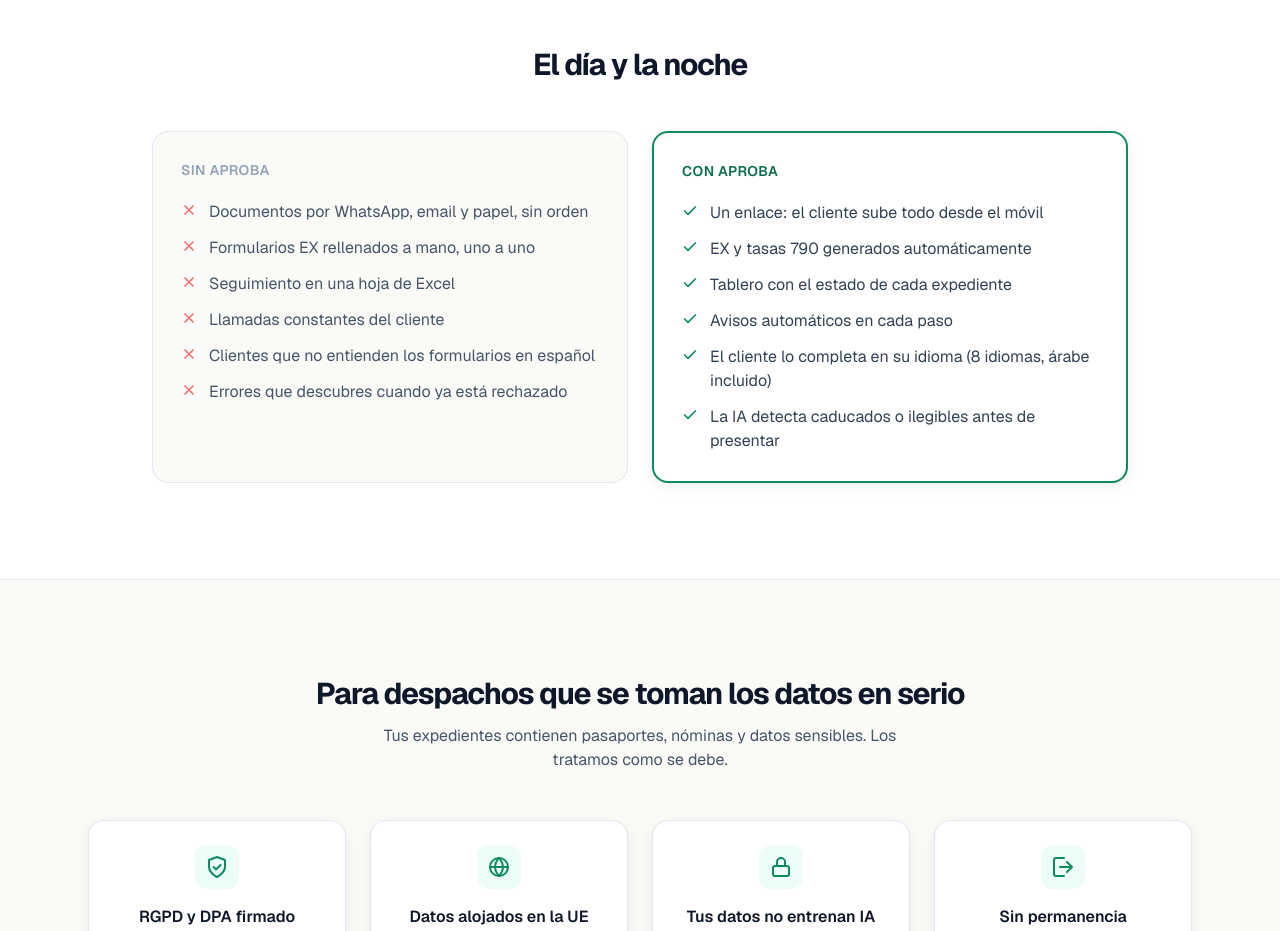
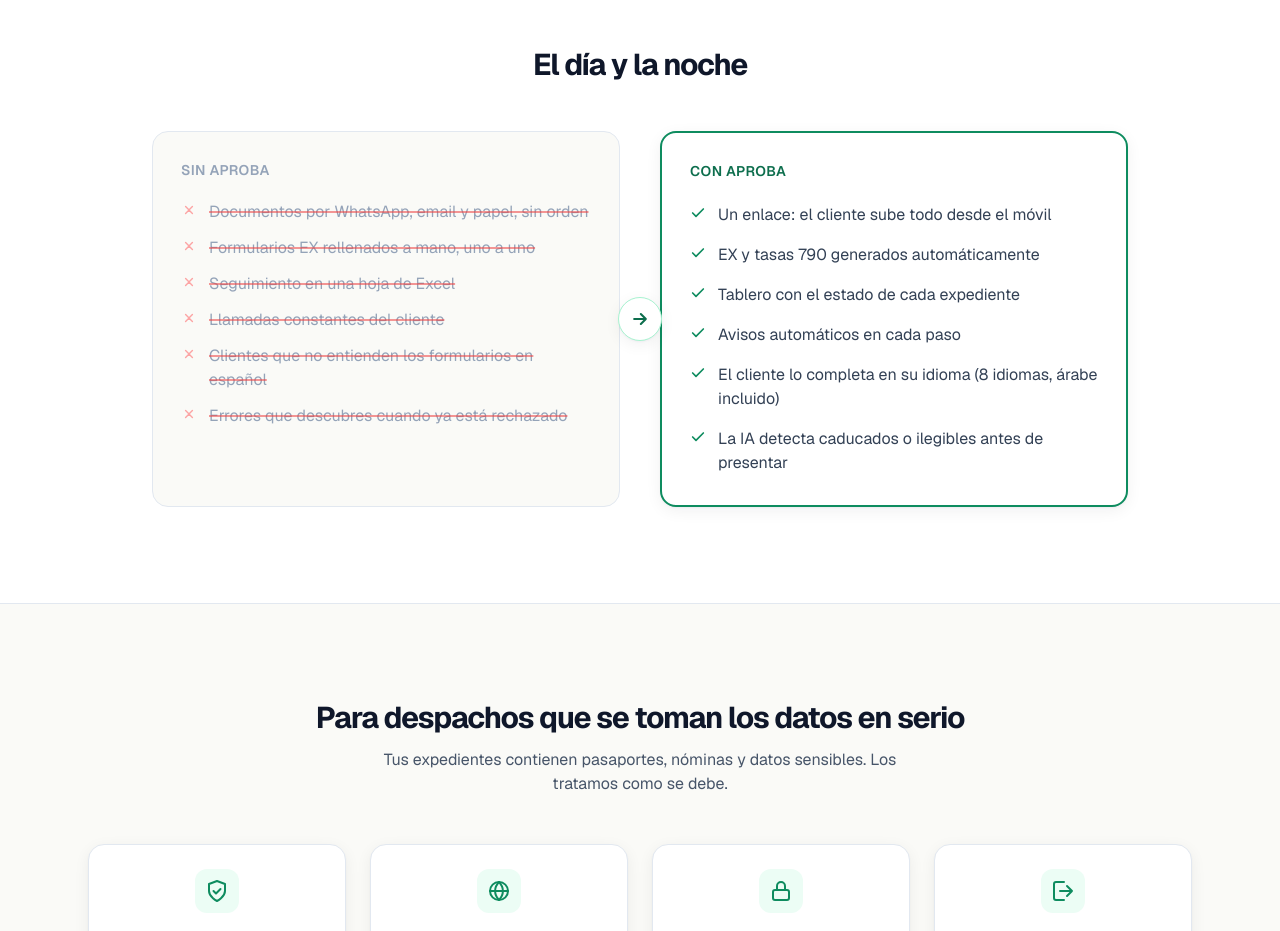
Before and after one commit to matthiasmm-coder/aproba, a Next.js app: page / in a window 1280 px wide. Shown: the part 4660-5591 px from the top of the page. Built offline with nearby package versions, Linux system fonts and the light colour scheme.

Commit message:
Portada: «El día y la noche» animado — las filas sin Aproba aparecen y se tachan, flecha, y las filas con Aproba entran con la marca dibujándose y un destello (CSS, reduced-motion respetado)

```diff
--- a/app/globals.css
+++ b/app/globals.css
@@ -187,3 +187,55 @@
   .tabla-articulo td:first-child::before { content: none; }
   .tabla-articulo tr:last-child td:last-child { padding-bottom: 0.7rem; }
 }
+
+/* ── «El día y la noche» (components/dia-noche.tsx) ─────────────────────────
+   Una sola clase (.dn-on) dispara la secuencia; --i (índice de fila) escalona:
+   1) filas SIN aparecen (0-500 ms) y se tachan una a una (desde 700 ms);
+   2) flecha (900 ms); 3) filas CON entran con la marca dibujándose y un destello
+   (desde 1 000 ms); 4) la tarjeta CON respira una vez al final. */
+.dn-item {
+  opacity: 0;
+  transform: translateY(6px);
+  transition: opacity 0.45s ease, transform 0.45s ease;
+}
+.dn-sin .dn-item { transition-delay: calc(var(--i) * 90ms); }
+.dn-con .dn-item { transform: translateX(10px); transition-delay: calc(1000ms + var(--i) * 130ms); }
+.dn-on .dn-item { opacity: 1; transform: none; }
+
+/* tachado: line-through que aparece por color (funciona en filas de varias líneas) */
+.dn-sin .dn-text {
+  text-decoration: line-through;
+  text-decoration-color: transparent;
+  text-decoration-thickness: 2px;
+  transition: text-decoration-color 0.4s ease, color 0.4s ease;
+  transition-delay: calc(700ms + var(--i) * 110ms);
+}
+.dn-on .dn-sin .dn-text { text-decoration-color: rgb(239 68 68 / 0.55); color: #94a3b8; }
+.dn-sin .dn-x { transition: transform 0.3s ease, color 0.3s ease; transition-delay: calc(700ms + var(--i) * 110ms); }
+.dn-on .dn-sin .dn-x { transform: scale(0.85); color: #fca5a5; }
+
+/* flecha */
+.dn-arrow { opacity: 0; transform: translate(-50%, -50%) scale(0.6); transition: opacity 0.4s ease, transform 0.5s cubic-bezier(0.34, 1.56, 0.64, 1); transition-delay: 900ms; }
+.dn-on .dn-arrow { opacity: 1; transform: translate(-50%, -50%) scale(1); }
+
+/* marca que se dibuja + destello de la fila */
+.dn-check path { stroke-dasharray: 26; stroke-dashoffset: 26; transition: stroke-dashoffset 0.4s ease; transition-delay: calc(1150ms + var(--i) * 130ms); }
+.dn-on .dn-check path { stroke-dashoffset: 0; }
+.dn-on .dn-con .dn-item { animation: dnflash 0.9s ease-out both; animation-delay: calc(1100ms + var(--i) * 130ms); }
+@keyframes dnflash {
+  0% { background-color: transparent; }
+  35% { background-color: #ecfdf5; }
+  100% { background-color: transparent; }
+}
+/* la tarjeta CON respira una vez cuando todo está encendido */
+.dn-on .dn-con-card { animation: dnglow 1.3s ease-out 1.9s 1; }
+@keyframes dnglow {
+  0%, 100% { box-shadow: 0 1px 2px rgb(15 23 42 / 0.04), 0 8px 24px rgb(15 23 42 / 0.06); }
+  50% { box-shadow: 0 0 0 8px rgb(16 176 131 / 0.16), 0 14px 36px rgb(14 140 95 / 0.2); }
+}
+@media (prefers-reduced-motion: reduce) {
+  .dn-item, .dn-arrow { opacity: 1; transform: none; transition: none; }
+  .dn-arrow { transform: translate(-50%, -50%); }
+  .dn-check path { stroke-dashoffset: 0; }
+  .dn-on .dn-con .dn-item, .dn-on .dn-con-card { animation: none; }
+}
--- a/app/page.tsx
+++ b/app/page.tsx
@@ -4,6 +4,7 @@
 import { HowItWorks } from "@/components/demos";
 import { HeroAnimation } from "@/components/hero-animation";
 import { Reveal } from "@/components/reveal";
+import { DiaNoche } from "@/components/dia-noche";
 import { ServiciosImplantacion } from "@/components/servicios-implantacion";
 import { PruebaButton, DEMO_URL } from "@/components/solicitar-demo";
 
@@ -318,28 +319,9 @@
       <section className="border-y border-slate-200 bg-white py-24">
         <div className="mx-auto max-w-5xl px-6">
           <h2 className="text-center text-3xl font-bold tracking-tightest text-slate-900">El día y la noche</h2>
-          <div className="mt-12 grid gap-6 md:grid-cols-2">
-            <Reveal>
-            <div className="h-full rounded-2xl border border-slate-200 bg-cream-50 p-7">
-              <h3 className="text-sm font-semibold uppercase tracking-wide text-slate-400">Sin Aproba</h3>
-              <ul className="mt-5 space-y-3 text-slate-600">
-                {SIN.map((s) => (
-                  <li key={s} className="flex items-start gap-3"><Tick ok={false} />{s}</li>
-                ))}
-              </ul>
-            </div>
-            </Reveal>
-            <Reveal delay={150}>
-            <div className="h-full rounded-2xl border-2 border-aproba-600 bg-white p-7 shadow-card">
-              <h3 className="text-sm font-semibold uppercase tracking-wide text-aproba-700">Con Aproba</h3>
-              <ul className="mt-5 space-y-3 text-slate-700">
-                {CON.map((s) => (
-                  <li key={s} className="flex items-start gap-3"><Tick ok={true} />{s}</li>
-                ))}
-              </ul>
-            </div>
-            </Reveal>
-          </div>
+          {/* Animado al entrar en pantalla (components/dia-noche): lo de la izquierda se tacha,
+              lo de la derecha se enciende fila a fila. */}
+          <DiaNoche sin={SIN} con={CON} />
         </div>
       </section>
 
--- /dev/null
+++ b/components/dia-noche.tsx
@@ -0,0 +1,63 @@
+"use client";
+
+import { useEffect, useRef, useState } from "react";
+
+// «El día y la noche» animado (13/09/2026): al entrar en pantalla, la lista SIN Aproba
+// aparece y se va tachando fila a fila; enfrente, cada fila CON Aproba entra con su
+// marca dibujándose y un destello verde; entre las dos, una flecha. Todo en CSS
+// (globals.css, prefijo .dn-) disparado por una sola clase; el orden lo da --i.
+// Mismos filetes de seguridad que <Reveal>: reduced-motion → estado final de inmediato;
+// sin IntersectionObserver → escucha de scroll.
+export function DiaNoche({ sin, con }: { sin: string[]; con: string[] }) {
+  const ref = useRef<HTMLDivElement>(null);
+  const [on, setOn] = useState(false);
+
+  useEffect(() => {
+    const el = ref.current;
+    if (!el) return;
+    if (typeof IntersectionObserver === "undefined" || window.matchMedia("(prefers-reduced-motion: reduce)").matches) { setOn(true); return; }
+    let done = false;
+    const mostrar = () => { if (done) return; done = true; setOn(true); io.disconnect(); window.removeEventListener("scroll", porScroll); };
+    const io = new IntersectionObserver(([e]) => { if (e.isIntersecting) mostrar(); }, { threshold: 0.35, rootMargin: "0px 0px -60px 0px" });
+    const porScroll = () => { const r = el.getBoundingClientRect(); if (r.top < window.innerHeight * 0.7 && r.bottom > 0) mostrar(); };
+    io.observe(el);
+    window.addEventListener("scroll", porScroll, { passive: true });
+    requestAnimationFrame(porScroll);
+    return () => { io.disconnect(); window.removeEventListener("scroll", porScroll); };
+  }, []);
+
+  return (
+    <div ref={ref} className={`relative mt-12 grid gap-6 md:grid-cols-2 md:gap-10 ${on ? "dn-on" : ""}`}>
+      {/* Sin Aproba: cada fila aparece y luego se tacha */}
+      <div className="dn-sin h-full rounded-2xl border border-slate-200 bg-cream-50 p-7">
+        <h3 className="text-sm font-semibold uppercase tracking-wide text-slate-400">Sin Aproba</h3>
+        <ul className="mt-5 space-y-3 text-slate-600">
+          {sin.map((s, i) => (
+            <li key={s} className="dn-item flex items-start gap-3" style={{ ["--i" as string]: i }}>
+              <svg className="dn-x mt-0.5 h-4 w-4 shrink-0 text-red-400" viewBox="0 0 24 24" fill="none" stroke="currentColor" strokeWidth="2.5" strokeLinecap="round" strokeLinejoin="round" aria-hidden="true"><path d="M18 6 6 18M6 6l12 12" /></svg>
+              <span className="dn-text">{s}</span>
+            </li>
+          ))}
+        </ul>
+      </div>
+
+      {/* Flecha entre las dos columnas (solo escritorio) */}
+      <span aria-hidden className="dn-arrow absolute left-1/2 top-1/2 hidden h-11 w-11 -translate-x-1/2 -translate-y-1/2 items-center justify-center rounded-full border border-aproba-200 bg-white text-aproba-700 shadow-card md:flex">
+        <svg className="h-5 w-5" viewBox="0 0 24 24" fill="none" stroke="currentColor" strokeWidth="2.5" strokeLinecap="round" strokeLinejoin="round"><path d="M5 12h14M13 6l6 6-6 6" /></svg>
+      </span>
+
+      {/* Con Aproba: cada fila entra con la marca dibujándose y un destello */}
+      <div className="dn-con dn-con-card h-full rounded-2xl border-2 border-aproba-600 bg-white p-7 shadow-card">
+        <h3 className="text-sm font-semibold uppercase tracking-wide text-aproba-700">Con Aproba</h3>
+        <ul className="mt-5 space-y-3 text-slate-700">
+          {con.map((s, i) => (
+            <li key={s} className="dn-item -mx-2 flex items-start gap-3 rounded-lg px-2 py-0.5" style={{ ["--i" as string]: i }}>
+              <svg className="dn-check mt-0.5 h-4 w-4 shrink-0 text-aproba-600" viewBox="0 0 24 24" fill="none" stroke="currentColor" strokeWidth="2.5" strokeLinecap="round" strokeLinejoin="round" aria-hidden="true"><path d="M20 6 9 17l-5-5" /></svg>
+              <span>{s}</span>
+            </li>
+          ))}
+        </ul>
+      </div>
+    </div>
+  );
+}
```
